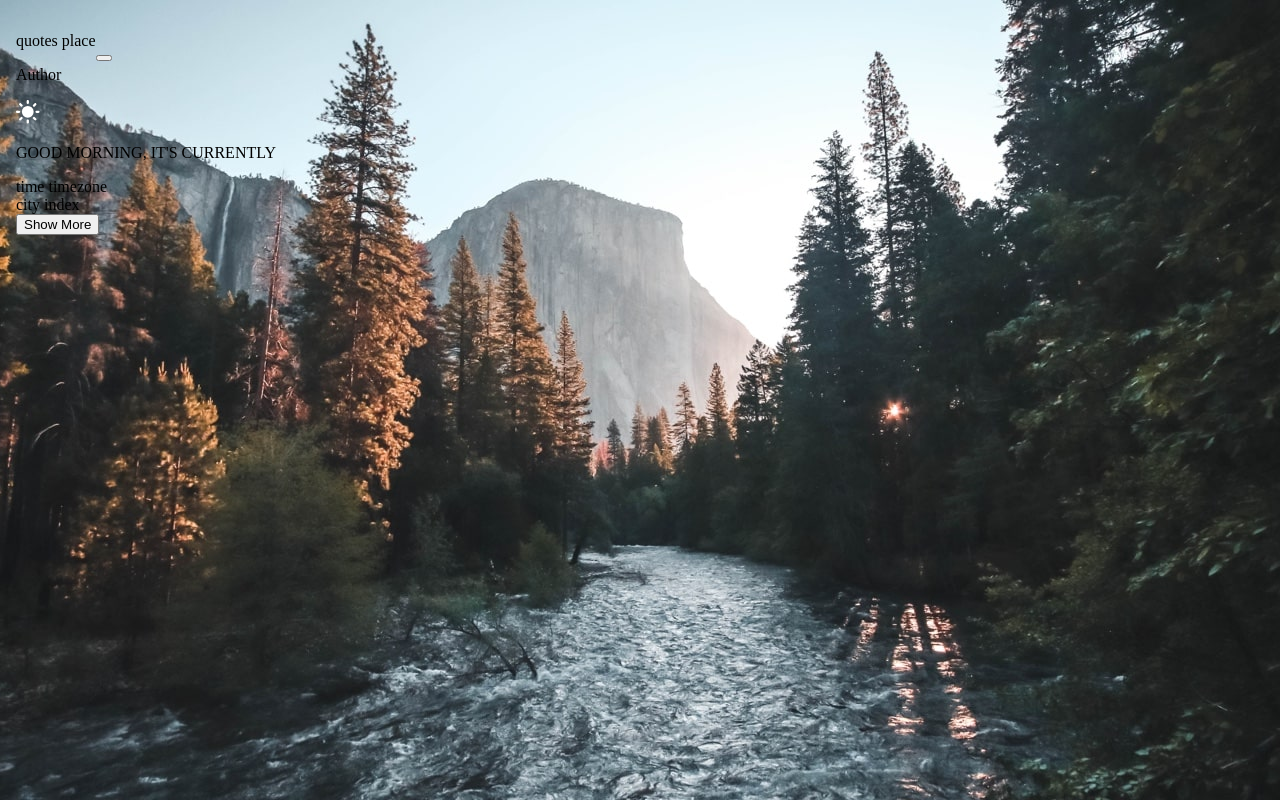
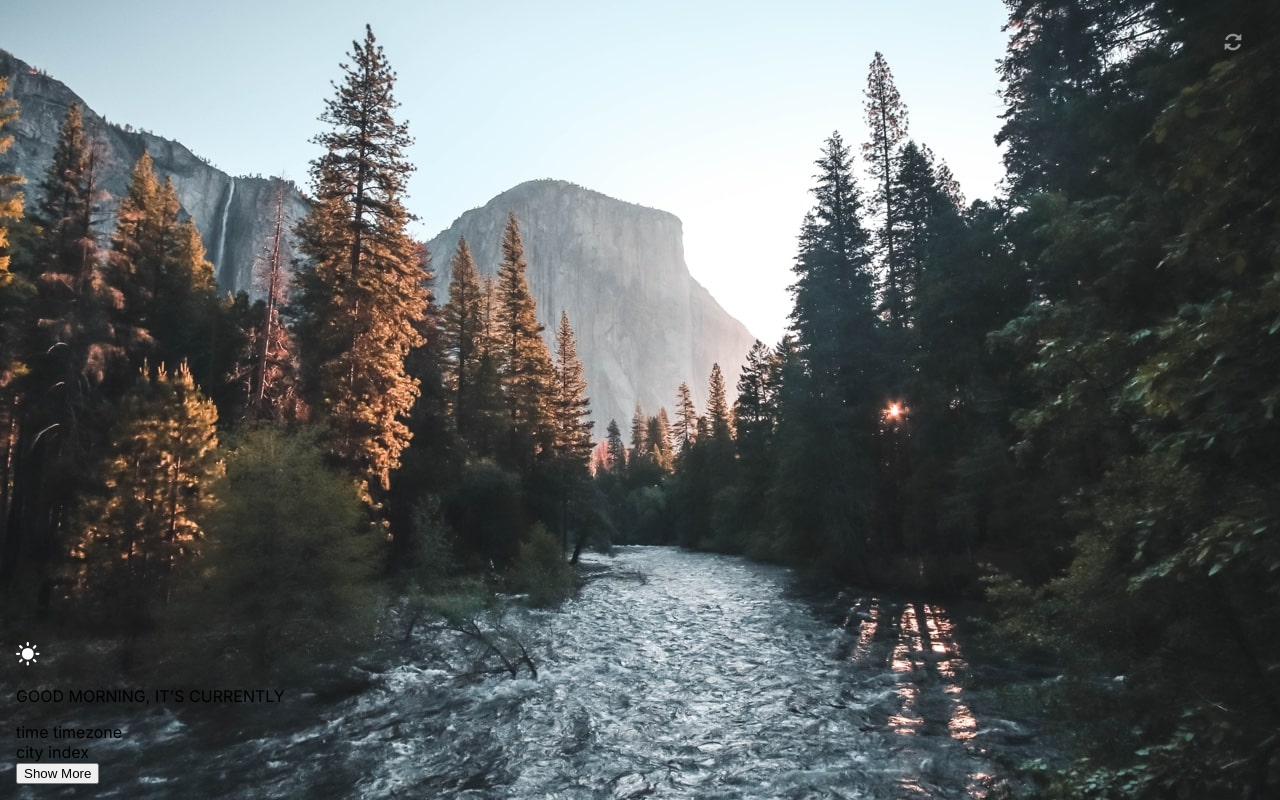
Before and after one commit to Gikkk/Clock-API, a website: page index.html in a window 1280 px wide. Drawn offline with Linux system fonts and the light colour scheme; no server answers.

Commit message:
quotes section

```diff
--- a/index.html
+++ b/index.html
@@ -13,16 +13,19 @@
   <main class="main">
     <article class="quotes">
       <section>
-        <p>quotes place</p>
-        <p>Author</p>
+        <p class="quotes__text"></p>
+        <p class="quotes__author"></p>
       </section>
-      <button></button>
+      <button class="quotes__btn" onclick="randomQuote()"><svg width="18" height="18" xmlns="http://www.w3.org/2000/svg"><path d="M7.188 10.667a.208.208 0 01.147.355l-2.344 2.206a5.826 5.826 0 009.578-2.488l2.387.746A8.322 8.322 0 013.17 14.94l-2.149 2.022a.208.208 0 01-.355-.148v-6.148h6.52zm7.617-7.63L16.978.958a.208.208 0 01.355.146v6.23h-6.498a.208.208 0 01-.147-.356L13 4.765A5.825 5.825 0 003.43 7.26l-2.386-.746a8.32 8.32 0 0113.76-3.477z" fill="#FFF" fill-rule="nonzero" opacity=".5"/></svg>
+      </button>
     </article>
     <article>
       <article>
-        <svg width="24" height="24" xmlns="http://www.w3.org/2000/svg"><path d="M11.78 19.417c.594 0 1.083.449 1.146 1.026l.006.125v1.842a1.152 1.152 0 01-2.296.125l-.007-.125v-1.842c0-.636.516-1.151 1.152-1.151zM6.382 17.18a1.15 1.15 0 01.09 1.527l-.09.1-1.302 1.303a1.152 1.152 0 01-1.718-1.528l.09-.1 1.302-1.302a1.15 1.15 0 011.628 0zm12.427 0l1.303 1.303a1.15 1.15 0 11-1.628 1.627L17.18 18.81a1.15 1.15 0 111.628-1.628zM11.781 5.879a5.908 5.908 0 015.901 5.902 5.908 5.908 0 01-5.901 5.902 5.908 5.908 0 01-5.902-5.902 5.908 5.908 0 015.902-5.902zm10.63 4.75a1.151 1.151 0 110 2.303h-1.843a1.151 1.151 0 110-2.303h1.842zm-19.418 0a1.151 1.151 0 01.126 2.296l-.125.007H1.15a1.151 1.151 0 01-.125-2.296l.125-.007h1.842zm1.985-7.268l.1.09 1.303 1.302a1.151 1.151 0 01-1.528 1.718l-.1-.09L3.45 5.08A1.15 1.15 0 014.978 3.36zm15.133.09c.45.449.45 1.178 0 1.628L18.808 6.38a1.151 1.151 0 11-1.628-1.628l1.303-1.303c.449-.449 1.178-.449 1.628 0zM11.781 0c.636 0 1.151.515 1.151 1.151v1.843a1.152 1.152 0 01-2.303 0V1.15C10.63.515 11.145 0 11.781 0z" fill="#FFF" fill-rule="nonzero"/>
-        </svg>
-        <p>GOOD MORNING, IT'S CURRENTLY</p>
+        <section>
+          <svg width="24" height="24" xmlns="http://www.w3.org/2000/svg"><path d="M11.78 19.417c.594 0 1.083.449 1.146 1.026l.006.125v1.842a1.152 1.152 0 01-2.296.125l-.007-.125v-1.842c0-.636.516-1.151 1.152-1.151zM6.382 17.18a1.15 1.15 0 01.09 1.527l-.09.1-1.302 1.303a1.152 1.152 0 01-1.718-1.528l.09-.1 1.302-1.302a1.15 1.15 0 011.628 0zm12.427 0l1.303 1.303a1.15 1.15 0 11-1.628 1.627L17.18 18.81a1.15 1.15 0 111.628-1.628zM11.781 5.879a5.908 5.908 0 015.901 5.902 5.908 5.908 0 01-5.901 5.902 5.908 5.908 0 01-5.902-5.902 5.908 5.908 0 015.902-5.902zm10.63 4.75a1.151 1.151 0 110 2.303h-1.843a1.151 1.151 0 110-2.303h1.842zm-19.418 0a1.151 1.151 0 01.126 2.296l-.125.007H1.15a1.151 1.151 0 01-.125-2.296l.125-.007h1.842zm1.985-7.268l.1.09 1.303 1.302a1.151 1.151 0 01-1.528 1.718l-.1-.09L3.45 5.08A1.15 1.15 0 014.978 3.36zm15.133.09c.45.449.45 1.178 0 1.628L18.808 6.38a1.151 1.151 0 11-1.628-1.628l1.303-1.303c.449-.449 1.178-.449 1.628 0zM11.781 0c.636 0 1.151.515 1.151 1.151v1.843a1.152 1.152 0 01-2.303 0V1.15C10.63.515 11.145 0 11.781 0z" fill="#FFF" fill-rule="nonzero"/>
+          </svg>
+          <p>GOOD MORNING, IT'S CURRENTLY</p>
+        </section>
         <section>
           <span>time</span>
           <span>timezone</span>
--- a/src/JS/main.js
+++ b/src/JS/main.js
@@ -1,3 +1,5 @@
+const quotes =  document.querySelector(".quotes")
+
 function sendHttpRequest(method, url, data) {
   const promise = new Promise((resolve, reject) => {
     const xhr = new XMLHttpRequest();
@@ -53,14 +55,27 @@ async function getLocation() {
   }
 }
 
-async function getQoutes() {
+async function getQuotes() {
   try {
     const responseData = await sendHttpRequest(
       'GET',
-      'https://type.fit/api/quotes'
+      'https://api.quotable.io/random'
     );
-    console.log(responseData[0].text);
-    console.log(responseData[0].author);
+
+    quotes.innerHTML = `
+      <section>
+        <p class="quotes__text">${responseData.content}</p>
+        <p class="quotes__author">${responseData.author}</p>
+      </section>
+      <button class="quotes__btn" onclick="getQuotes()"><svg width="18" height="18" xmlns="http://www.w3.org/2000/svg"><path d="M7.188 10.667a.208.208 0 01.147.355l-2.344 2.206a5.826 5.826 0 009.578-2.488l2.387.746A8.322 8.322 0 013.17 14.94l-2.149 2.022a.208.208 0 01-.355-.148v-6.148h6.52zm7.617-7.63L16.978.958a.208.208 0 01.355.146v6.23h-6.498a.208.208 0 01-.147-.356L13 4.765A5.825 5.825 0 003.43 7.26l-2.386-.746a8.32 8.32 0 0113.76-3.477z" fill: #000 fill-rule="nonzero" opacity=".5"/></svg>
+      </button>`
+
+      const author = document.querySelector(".quotes__author");
+      if (responseData.author === null) {
+        author.textContent = 'Unknown author'
+      } else {
+        author.textContent = responseData.author;
+      }
 
   } catch (error) {
     console.log(error);
@@ -69,4 +84,4 @@ async function getQoutes() {
 
 getTime();
 getLocation();
-getQoutes();
+getQuotes();
--- a/src/SCSS/base/_global.scss
+++ b/src/SCSS/base/_global.scss
@@ -6,4 +6,5 @@
 
 body{
   margin: 0;
+  font-family: 'Inter', sans-serif;
 }
--- a/src/SCSS/layout/clock.scss
+++ b/src/SCSS/layout/quote.scss
@@ -8,6 +8,9 @@
   right: 0;
   left: 0;
   padding: 1rem;
+  display: flex;
+  flex-direction: column;
+  justify-content: space-between;
 }
 
 @media (min-width: 640px){
@@ -33,5 +36,24 @@
 
 .quotes{
   display: flex;
-  align-items: center;
+  justify-content: space-between;
+  align-items: flex-start;
+  font-size: 1.2rem;
+  margin: 0;
+
+  &__btn{
+    background: transparent;
+    border: none;
+    outline: none;
+    margin: 1rem;
+  }
+
+  &__text{
+    font-weight: 400;
+    margin: 0;
+  }
+
+  &__author{
+    font-weight: 700;
+  }
 }
--- a/src/SCSS/main.scss
+++ b/src/SCSS/main.scss
@@ -3,4 +3,4 @@
 
 @import "./base/global";
 
-@import "./layout/clock.scss";
+@import "./layout/quote.scss";
```
Also changed, not shown: src/CSS/main.css, 1 other file.
